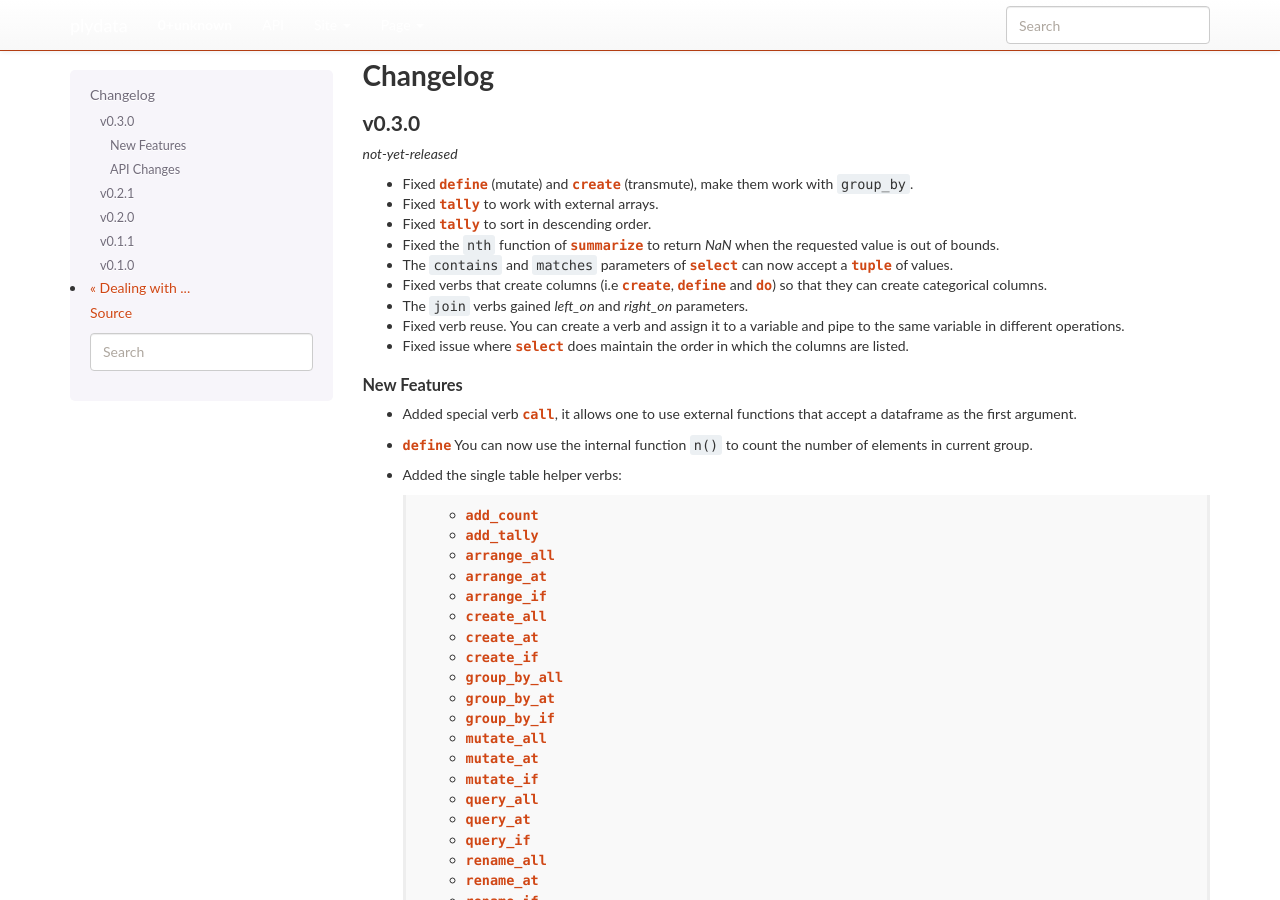
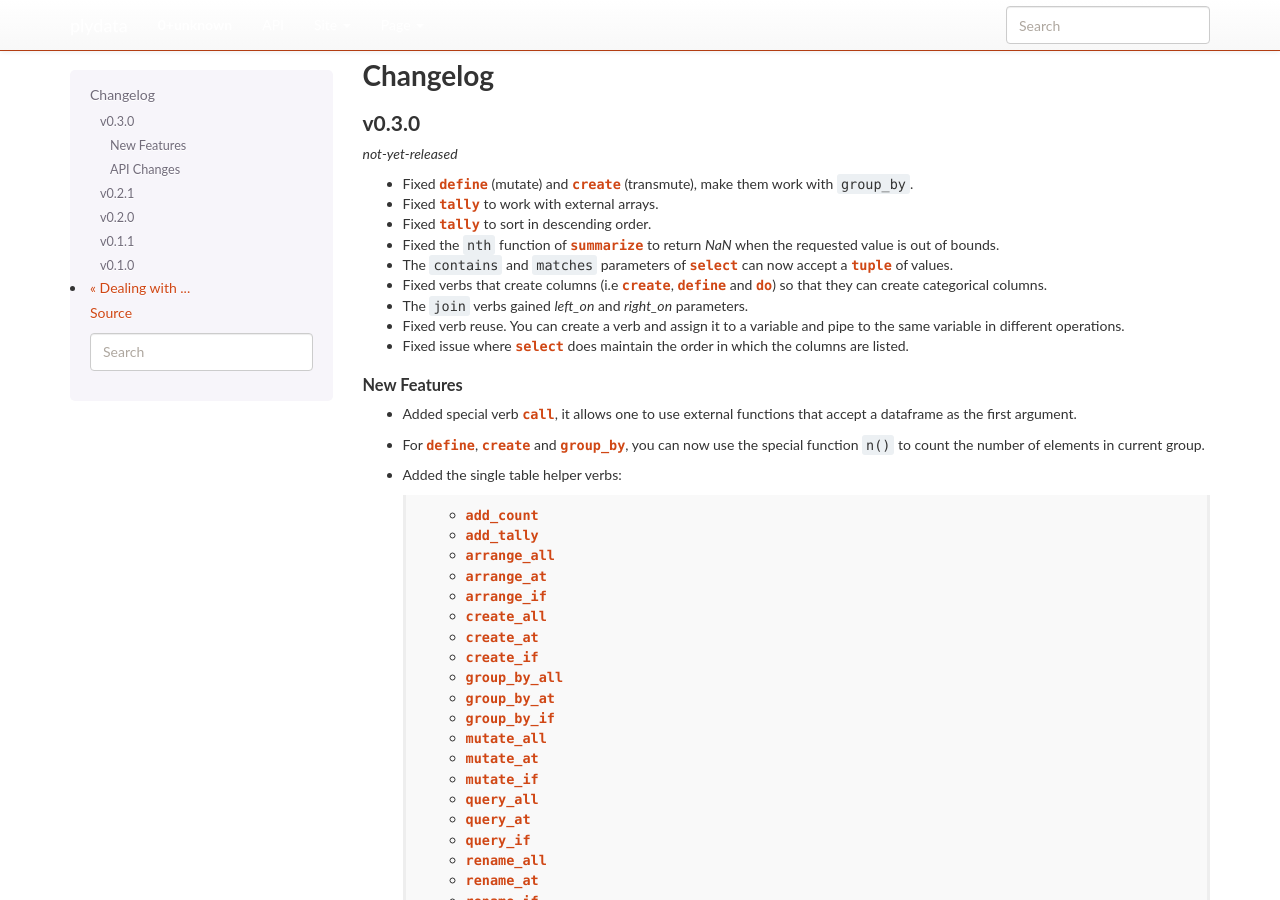
Before and after one commit to has2k1/plydata, a Sphinx documentation site: the page built from doc/changelog.rst, in a window 1280 px wide and 900 px high. Built offline with Sphinx 7.4.7, drawn with Linux system fonts in a browser that asks for light colours; nearby versions of some CDN libraries; library files that are not in the unit come from our copies.

Commit message:
DOC: changelog text

```diff
--- a/doc/changelog.rst
+++ b/doc/changelog.rst
@@ -40,8 +40,11 @@ New Features
 - Added special verb :class:`~plydata.helper_verbs.call`, it allows one to use
   external functions that accept a dataframe as the first argument.
 
-- :class:`~plydata.one_table_verbs.define` You can now use the internal function
-  ``n()`` to count the number of elements in current group.
+- For :class:`~plydata.one_table_verbs.define`,
+  :class:`~plydata.one_table_verbs.create` and
+  :class:`~plydata.one_table_verbs.group_by`, you can now use the
+  special function ``n()`` to count the number of elements in current
+  group.
 
 - Added the single table helper verbs:
 
```
